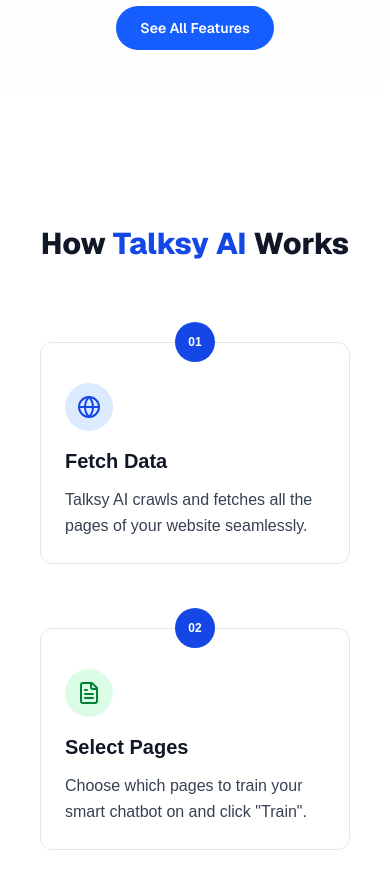
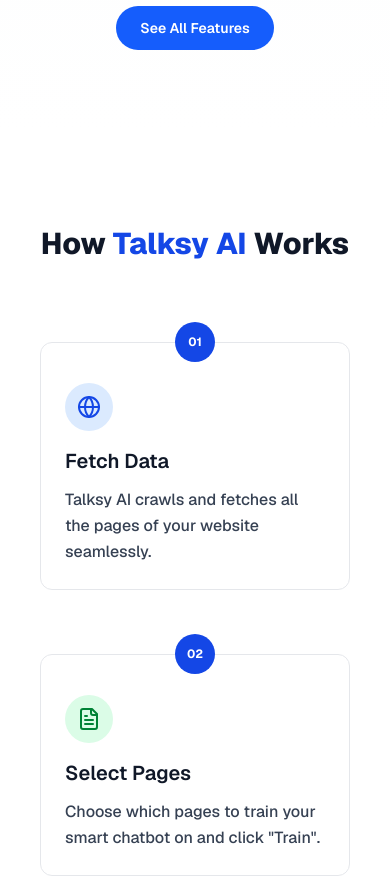
Before and after one commit to abuabakar-developer/ai, a Next.js app: page / in a window 390 px wide. Shown: the part 3280-4156 px from the top of the page. Built offline with nearby package versions, Linux system fonts and the light colour scheme.

Commit message:
second commit

```diff
--- a/app/components/HowItWorks.tsx
+++ b/app/components/HowItWorks.tsx
@@ -41,7 +41,7 @@
 
 const HowItWorks = () => {
   return (
-    <section className="bg-white py-24 px-6 sm:px-10 lg:px-24 overflow-hidden">
+    <section className="bg-white py-24 px-6 sm:px-10 font-sans lg:px-24 overflow-hidden">
       <div className="max-w-7xl mx-auto relative">
         <motion.h2
           initial={{ opacity: 0, y: -30 }}
@@ -83,7 +83,7 @@
                 </div>
 
                 <h3 className="text-2xl font-semibold text-gray-900 mb-3">{step.title}</h3>
-                <p className="text-gray-700 text-md font-sans font-medium leading-relaxed">{step.description}</p>
+                <p className="text-gray-700 text-md font-medium leading-relaxed">{step.description}</p>
               </motion.div>
             );
           })}
@@ -114,7 +114,7 @@
                   </div>
 
                   <h3 className="text-xl font-semibold text-gray-900 mb-3">{step.title}</h3>
-                  <p className="text-gray-700 text-base leading-relaxed">{step.description}</p>
+                  <p className="text-gray-700 text-md font-medium leading-relaxed">{step.description}</p>
                 </div>
               </motion.div>
             );
```
